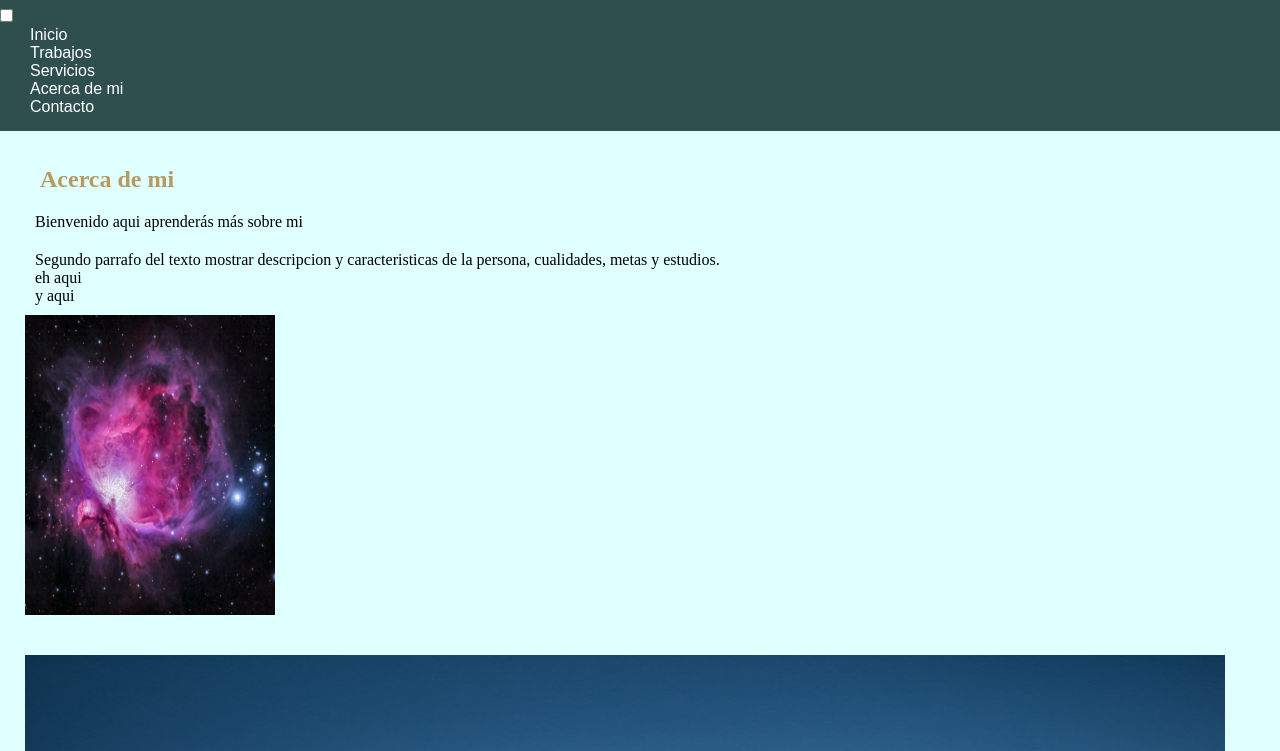
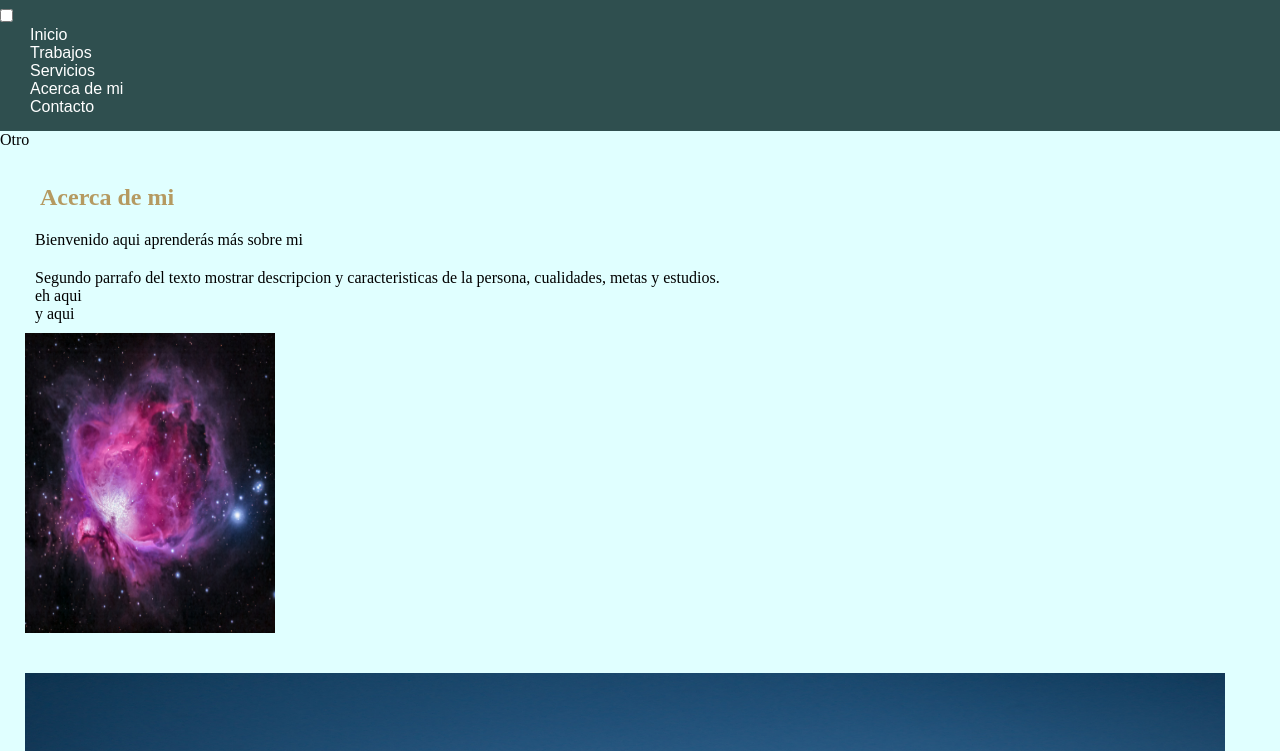
Before and after one commit to pauldz18/miprimerapagina, a plain HTML site: page index.html in a window 1280 px wide. Shown: the part 49-800 px from the top of the page. Drawn offline with Linux system fonts and the light colour scheme.

Commit message:
Update index.html

```diff
--- a/index.html
+++ b/index.html
@@ -30,6 +30,7 @@
     </header>
 
     <main id="menuprincipal">
+        <div class="greeting">  Otro </div>
         <section class="seleccion">
             <h2 class="fuente-acento"><strong> Acerca de mi</strong></h2>
              <p class="parrafo1">
```
